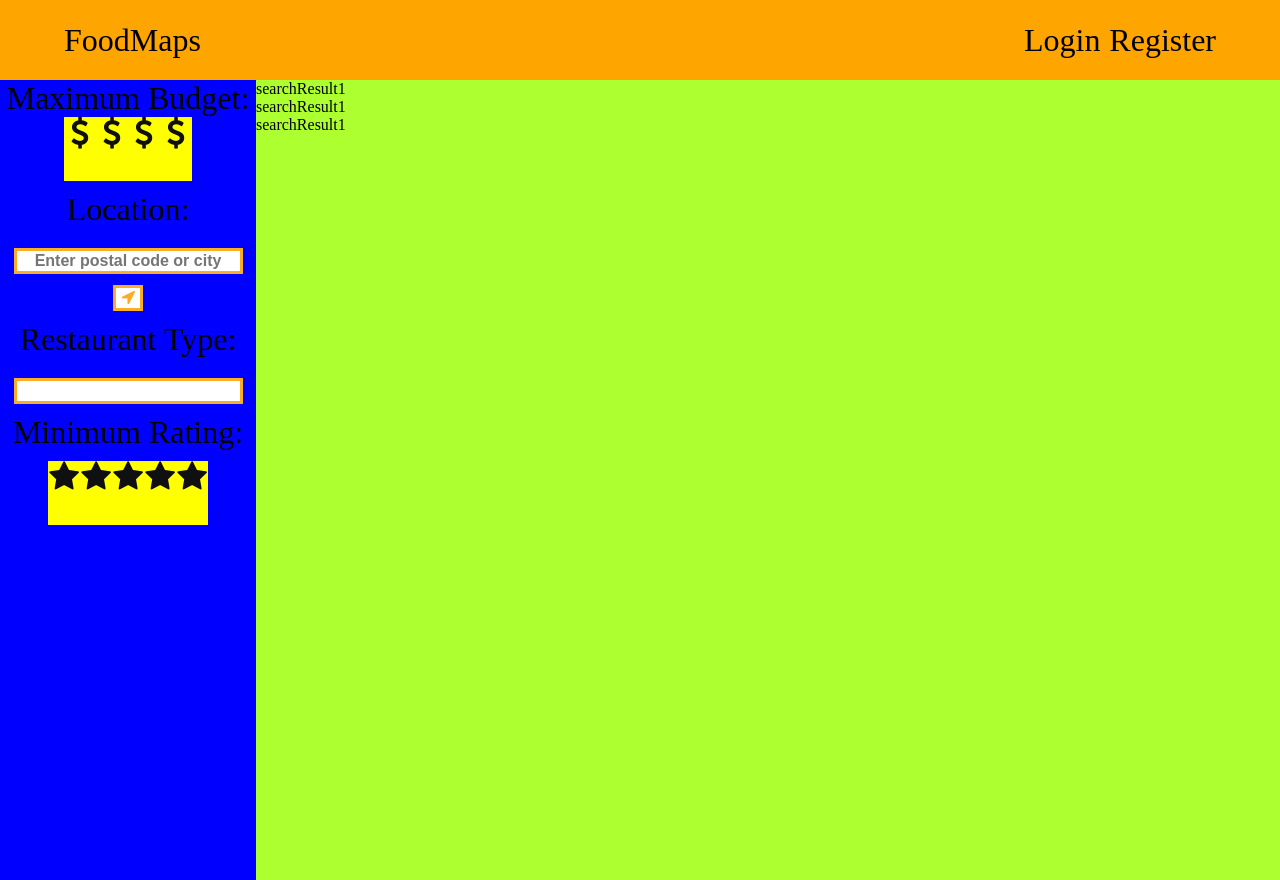
After one commit to JakeA8898/FoodMaps, a PHP site: page /results.html in a window 1280 px wide. The commit adds this page. Run offline with PHP 8.4, Linux system fonts and the light colour scheme.

Commit message:
Added basic layout for sample results page and modified css for corresponding page

```diff
--- a/Styles/main.css
+++ b/Styles/main.css
@@ -2,6 +2,13 @@
     display: flex;
     flex-direction: column;
     font-size: 1em;
+}
+
+.results{
+    display: flex;
+    flex-direction: row;
+    justify-content: flex-start;
+    align-items: flex-start;
 }
 
 body{
@@ -196,3 +203,24 @@ h2{
     font-size: 2rem;
     padding: 0.4rem;
 }
+
+.sidebar{
+    background-color: blue;
+    width: 20vw;
+    height: 100vh;
+}
+
+.position{
+    position: relative;
+    justify-content: center;
+    text-align: center;
+    font-size: 2rem;
+}
+
+.resultPage{
+    display:flex;
+    flex-direction: column;
+    background-color: greenyellow;
+    width: 80vw;
+    height: 100vh;
+}
--- /dev/null
+++ b/results.html
@@ -0,0 +1,73 @@
+<!DOCTYPE html>
+<html lang="en">
+
+<head>
+    <meta charset="UTF-8">
+    <meta name="viewport" content="width=device-width, initial-scale=1.0">
+    <meta http-equiv="X-UA-Compatible" content="ie=edge">
+    <link rel="stylesheet" type="text/css" href="Styles/main.css">
+    <link href="https://stackpath.bootstrapcdn.com/font-awesome/4.7.0/css/font-awesome.min.css" rel="stylesheet">
+    <title>Search Results</title>
+</head>
+
+<body>
+    <div class="main">
+        <div class="head">
+            <a href="index.html" class="link">FoodMaps</a>
+            <div class="headerEnd">
+                <a href="" class="link">Login</a>
+                <a href="" class="link">Register</a>
+            </div>
+        </div>
+        <div class="results">
+            <div class="sidebar">
+                <div class="position">
+                    <span>Maximum Budget:</span>
+                </div>
+                <div class="radioSelector cost position">
+                    <input type="radio" name="costs" id=cost4><label for="cost4"></label>
+                    <input type="radio" name="costs" id=cost3><label for="cost3"></label>
+                    <input type="radio" name="costs" id=cost2><label for="cost2"></label>
+                    <input type="radio" name="costs" id=cost1><label for="cost1"></label>
+                </div>
+                <div class="description position">
+                    <span>Location:</span>
+                </div>
+                <div class="location position">
+                    <input type="text" id="locateText" class="input" placeholder="Enter postal code or city">
+                    <button id="locate" class="input"></button>
+                </div>
+                <div class="description position">
+                    <span>Restaurant Type:</span>
+                </div>
+                <div class="type position">
+                    <input type="text" id="restrauntType" class="input" placeholder="">
+                </div>
+                <div class="description position">
+                    <span>Minimum Rating:</span>
+                </div>
+                <div class="radioSelector raiting position">
+                    <input type="radio" name="stars" id=star5><label for="star5"></label>
+                    <input type="radio" name="stars" id=star4><label for="star4"></label>
+                    <input type="radio" name="stars" id=star3><label for="star3"></label>
+                    <input type="radio" name="stars" id=star2><label for="star2"></label>
+                    <input type="radio" name="stars" id=star1><label for="star1"></label>
+                </div>
+            </div>
+            <div class="resultPage">
+                <div>
+                    <span>searchResult1</span>
+                </div>
+                <div>
+                    <span>searchResult1</span>
+                </div>
+                <div>
+                    <span>searchResult1</span>
+                </div>
+            </div>
+        </div>
+
+    </div>
+</body>
+
+</html>
```
